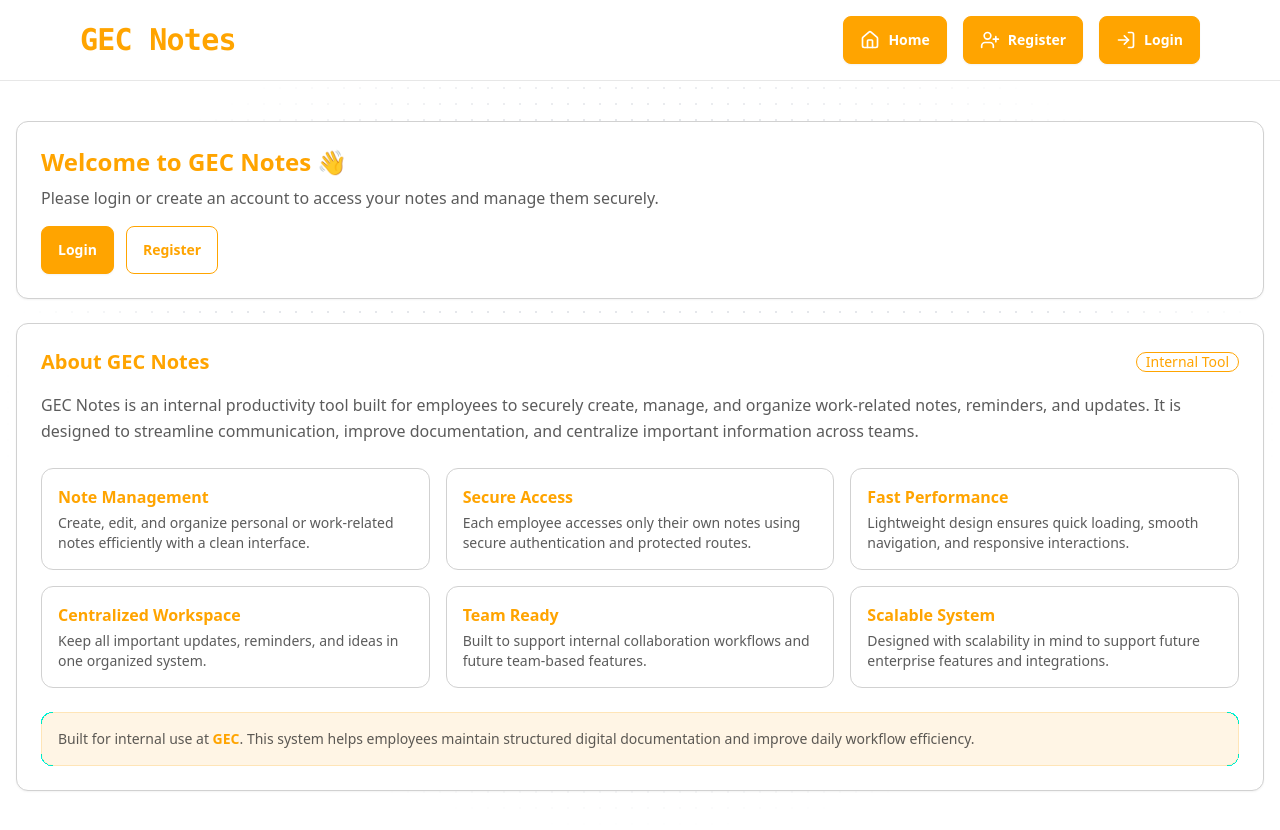
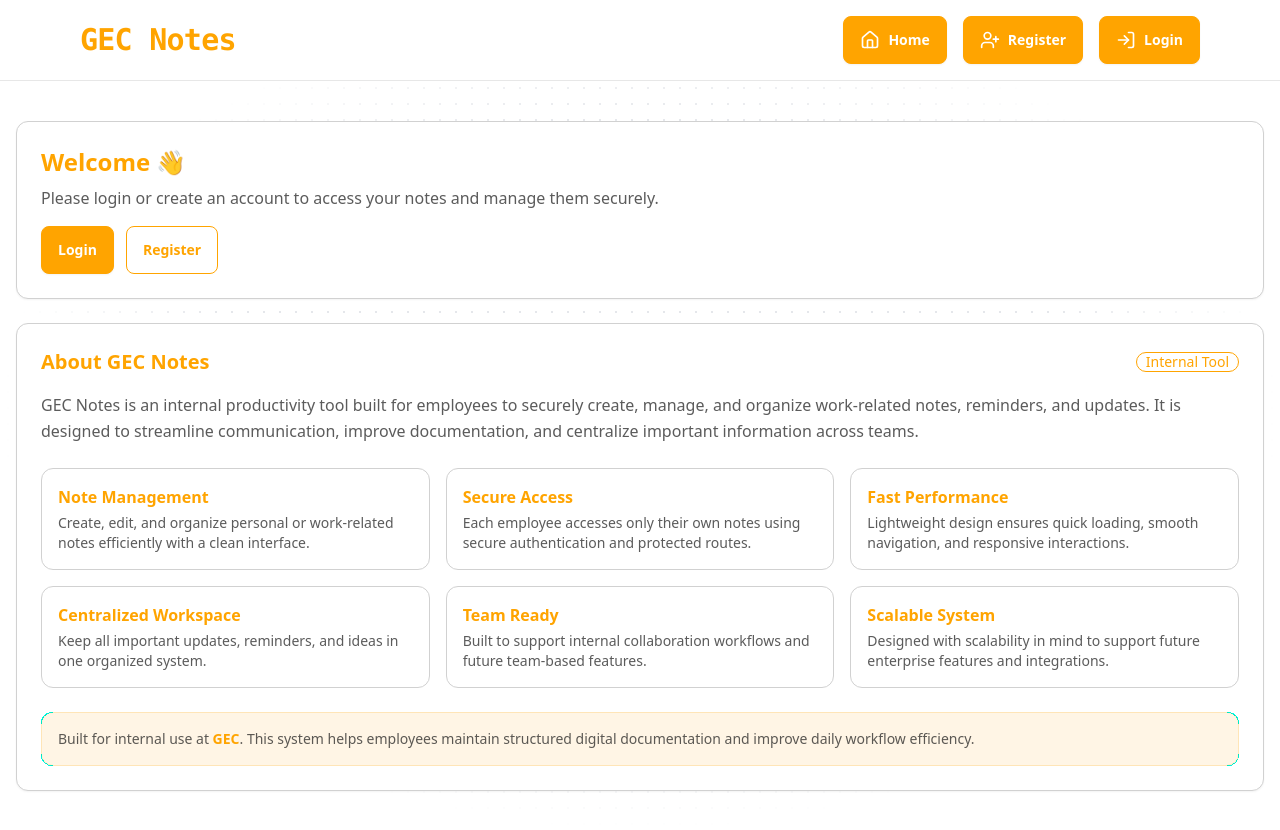
Before and after one commit to samson-spec/gec-notes, a React (Vite) app in the folder frontend/: page / in a window 1280 px wide. Built offline with nearby package versions, Linux system fonts and the light colour scheme.

Commit message:
Revert "Update HomePage.jsx"
This reverts commit 79e7de65773f0881502ef851afd03d4046d6f120.

```diff
--- a/frontend/src/pages/HomePage.jsx
+++ b/frontend/src/pages/HomePage.jsx
@@ -94,7 +94,7 @@ const HomePage = ({user, setUser, authLoading}) => {
                     <div className="mb-6">
                         <div className="bg-base-100 rounded-xl shadow-sm border border-base-300 p-6">
                             <h2 className="text-2xl font-bold text-secondary">
-                                Welcome to GEC Notes 👋
+                                Welcome 👋
                             </h2>
 
                             <p className="mt-2 text-base-content/70">
```
